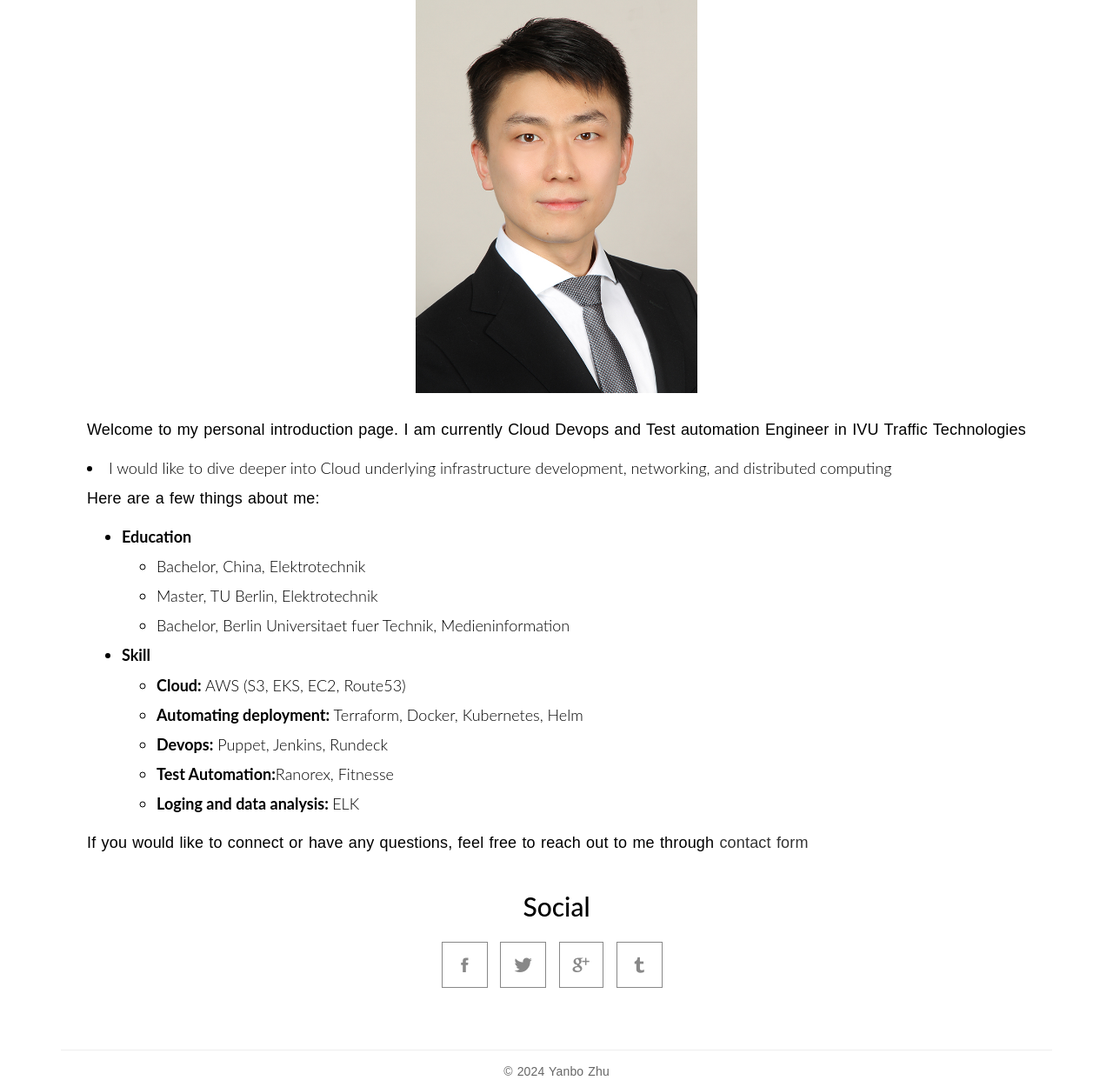
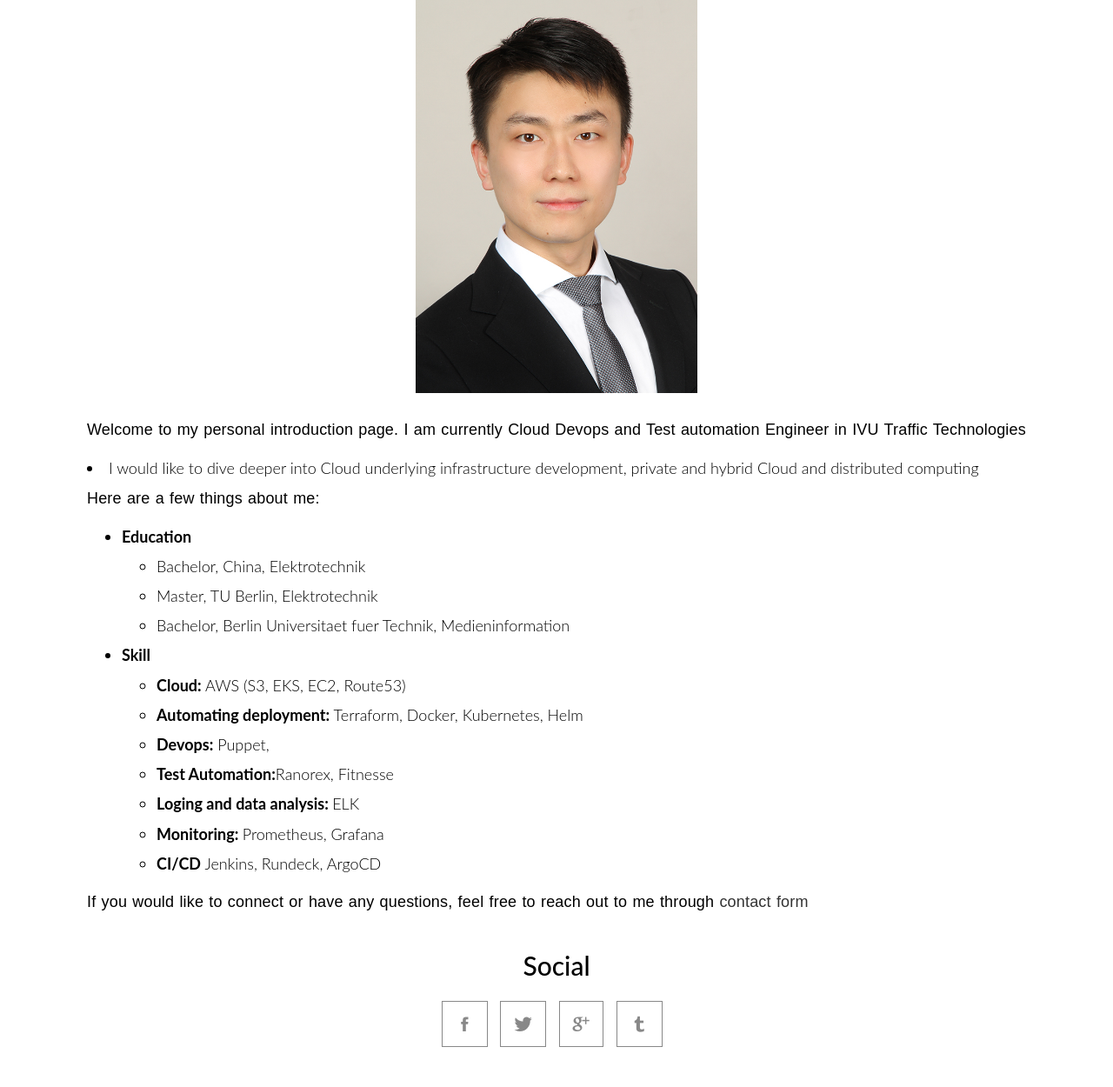
Before and after one commit to Yanbo-Zhu/blog_django_project, a Django app: page /blog/about/ in a window 1280 px wide. Shown: the part 251-1501 px from the top of the page at 87% size. Run offline with Django 5.2, Linux system fonts and the light colour scheme; some libraries are stand-ins or nearby versions.

Commit message:
add files

```diff
--- a/templates/blog_app/about.html
+++ b/templates/blog_app/about.html
@@ -20,7 +20,7 @@
                                 <img class="img-responsive" width="30%" height="30%" src="{% static 'blog_app/img/YanboZhu.jpg' %}" alt="Developer Image">
                             </figure>
                             <p>Welcome to my personal introduction page. I am currently Cloud Devops and Test automation Engineer in IVU Traffic Technologies</p>
-                            <li> I would like to dive deeper into Cloud underlying infrastructure development, networking, and distributed computing</li>
+                            <li> I would like to dive deeper into Cloud underlying infrastructure development, private and hybrid Cloud and distributed computing</li>
                             <p>Here are a few things about me:</p>
                             <ul>
                                 <li><strong>Education</strong> </li>
@@ -33,9 +33,11 @@
                                 <ul>
                                     <li><strong>Cloud:</strong> AWS (S3, EKS, EC2, Route53)</li>
                                     <li><strong>Automating deployment: </strong>Terraform, Docker, Kubernetes, Helm</li>
-                                    <li><strong>Devops:</strong> Puppet, Jenkins, Rundeck</li>
+                                    <li><strong>Devops:</strong> Puppet,</li>
                                     <li><strong>Test Automation:</strong>Ranorex, Fitnesse</li>
                                     <li><strong>Loging and data analysis: </strong>ELK</li>
+                                    <li><strong>Monitoring: </strong>Prometheus, Grafana</li>
+                                    <li><strong>CI/CD </strong>Jenkins, Rundeck, ArgoCD</li>
                                 </ul>
 
                             </ul>
```
